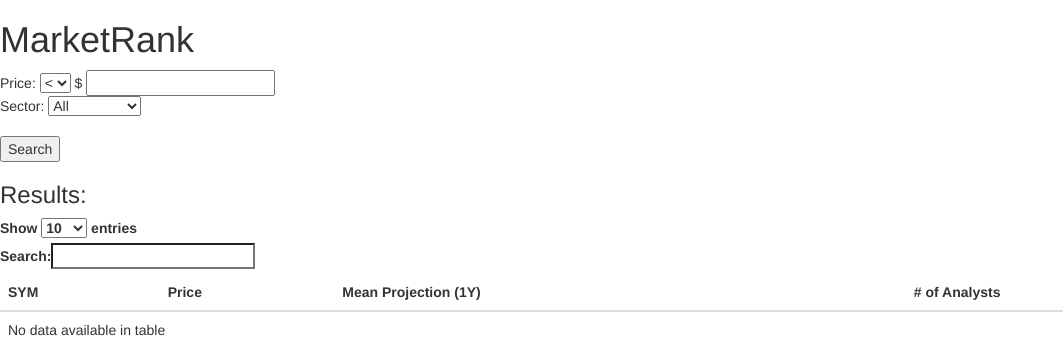
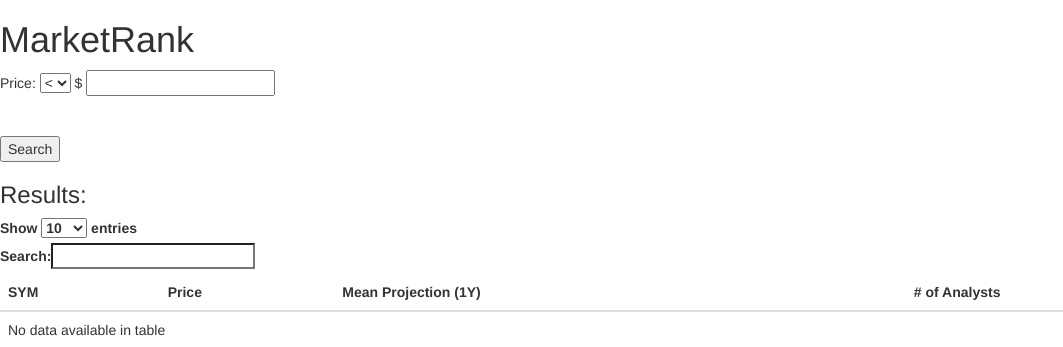
Before and after one commit to ksudana/market-rank, a Flask app: page / in a window 1280 px wide. Shown: the top 347 px of the page, without its empty margins (0-1063 px from the left). Run offline with Flask 2, Linux system fonts and the light colour scheme; parts of the project's set-up code (start-up, migrations or seed data) failed here and were passed over; some libraries are stand-ins or nearby versions.

Commit message:
updated UI

```diff
--- a/templates/index.html
+++ b/templates/index.html
@@ -30,11 +30,6 @@
             </select>
             $ <input type="number" name="price-value">
             <br>
-            Sector:
-            <select name="sector">
-                <option value="all">All</option>
-                <option value="technology">Technology</option>
-            </select>
             <br><br>
             <input type="submit" value="Search">
         </form>
```
